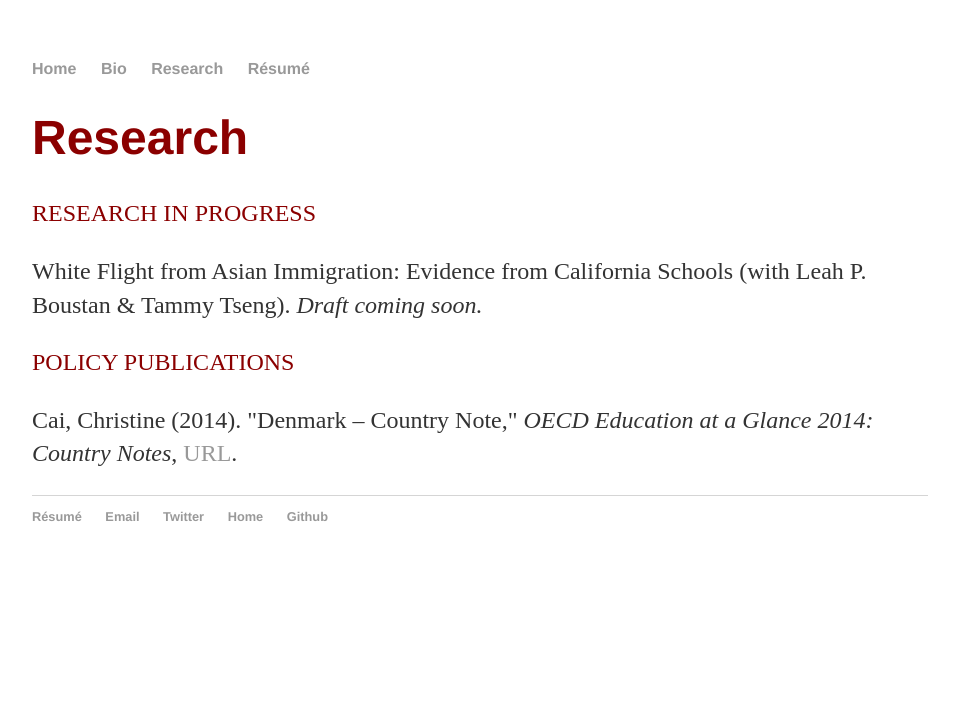
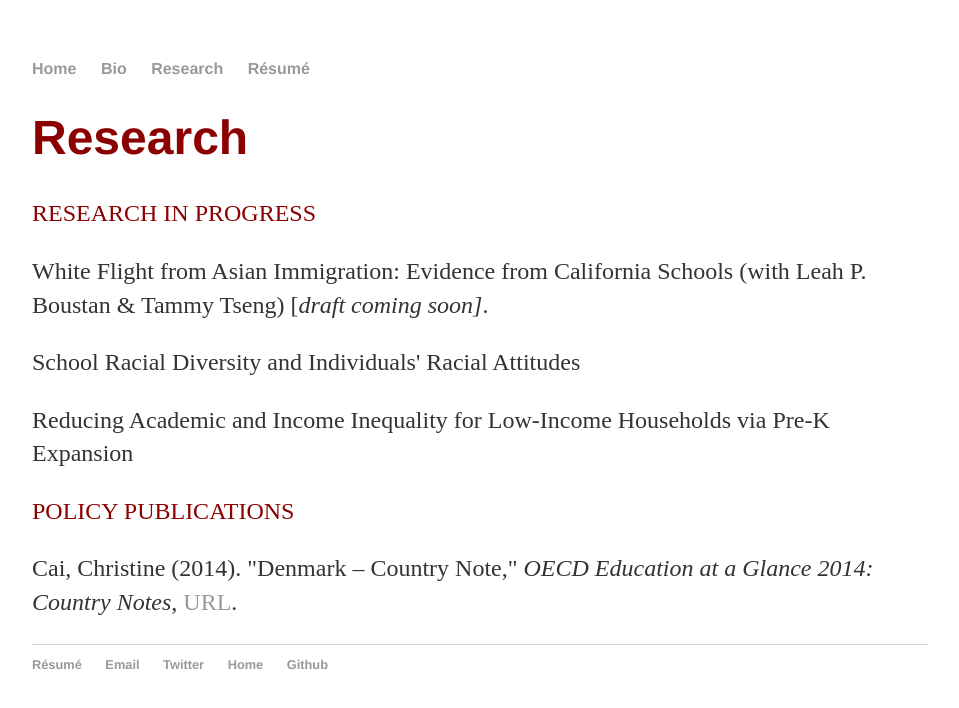
Before and after one commit to christinecai/christinecai.github.io, a Jekyll site: the page built from research/Research.html, in a window 1280 px wide. Shown: the top 708 px of the page, without its empty margins (160-1119 px from the left). Built offline with Jekyll 4.4.1, drawn with Linux system fonts in a browser that asks for light colours.

Commit message:
Update Research.html

```diff
--- a/research/Research.html
+++ b/research/Research.html
@@ -10,7 +10,9 @@ title: Research
 		<p class="lead"><h1><font color="darkred">Research</font></h1></p>
 
 	  	<p><font color="darkred">RESEARCH IN PROGRESS</font></p>
-		<p>White Flight from Asian Immigration: Evidence from California Schools (with Leah P. Boustan & Tammy Tseng). <em>Draft coming soon.</em> </p>
+		<p>White Flight from Asian Immigration: Evidence from California Schools (with Leah P. Boustan & Tammy Tseng) [<em>draft coming soon]</em>. </p>
+		<p>School Racial Diversity and Individuals' Racial Attitudes</p>
+		<p>Reducing Academic and Income Inequality for Low-Income Households via Pre-K Expansion</p>
 
 		<p></p>
 
```
